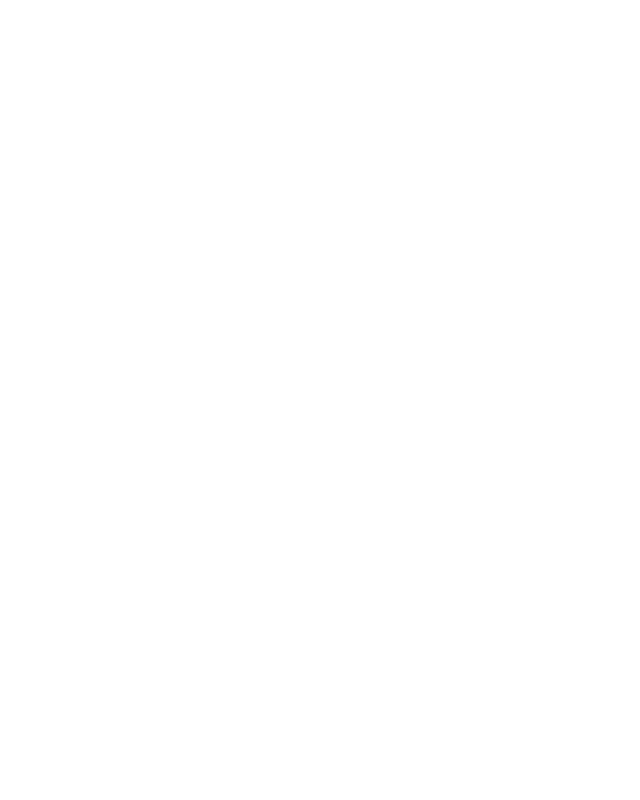
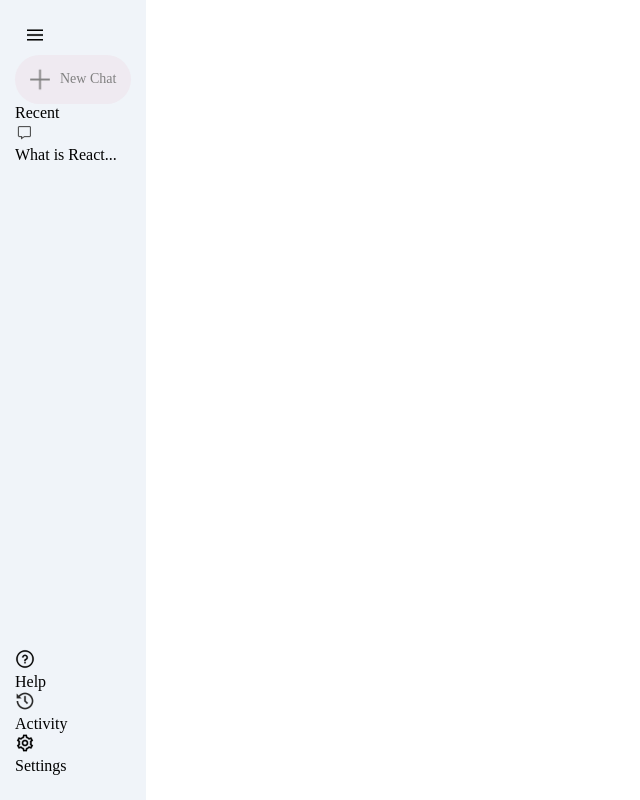
Before and after one commit to dishaagrawalcodes/Gemini-Clone, a React (Vite) app: page / in a window 1280 px wide. Shown: the whole page, without its empty margins (0-640 px from the left). Built offline with nearby package versions, Linux system fonts and the light colour scheme.

Commit message:
adding sidebar

```diff
--- a/src/App.jsx
+++ b/src/App.jsx
@@ -1,11 +1,11 @@
 import React from 'react'
-
+import Sidebar from './Components/Sidebar/Sidebar'
 const App = () => {
   return (
-    <div>
-
-    </div>
+    <>
+      <Sidebar/>
+      </>
   )
 }
 
-export default App
+export default App;
--- /dev/null
+++ b/src/Components/Sidebar/Sidebar.css
@@ -0,0 +1,28 @@
+.sidebar{
+    min-height:100vh;
+    display: inline-flex;
+    flex-direction: column;
+    justify-content: space-between;
+    background-color: #f0f4f9;
+    padding:25px 15px;
+}
+.sidebar img{
+    width:20px;
+}
+.sidebar .menu{
+    margin-left:10px;
+    display: block;
+    cursor:pointer;
+}
+.sidebar .new-chat{
+    margin-top:10px;
+    display:inline-flex;
+    align-items: center;
+    gap:10px;
+    padding:10px 15px;
+    background-color: #efeaf1;
+    border-radius:50px;
+    font-size:14px;
+    color:grey;
+    cursor: pointer;
+}
--- /dev/null
+++ b/src/Components/Sidebar/Sidebar.jsx
@@ -0,0 +1,40 @@
+import React from "react";
+import "./Sidebar.css";
+import { assets } from "../../assets/assets";
+const Sidebar = () => {
+  return (
+    <div className="sidebar">
+      <div className="top">
+        <img className="menu" src={assets.menu_icon} alt="" />
+        <div className="new-chat">
+          <img src={assets.plus_icon} alt="" />
+          <p>New Chat</p>
+        </div>
+        <div className="recent">
+          <p className="recent-title">Recent</p>
+          <div className="recent-entry">
+          <img src={assets.message_icon} alt="" />
+          <p>What is React...</p>
+        </div>
+      </div>
+      </div>
+       <div className="bottom">
+        <div className="bottom-item">
+            <img src={assets.question_icon} alt=""/>
+            <p>Help</p>
+        </div>
+        <div className="bottom-item">
+            <img src={assets.history_icon} alt=""/>
+            <p>Activity</p>
+        </div>
+        <div className="bottom-item">
+            <img src={assets.setting_icon} alt=""/>
+            <p>Settings</p>
+        </div>
+       </div>
+    </div>
+
+  );
+};
+
+export default Sidebar;
```
